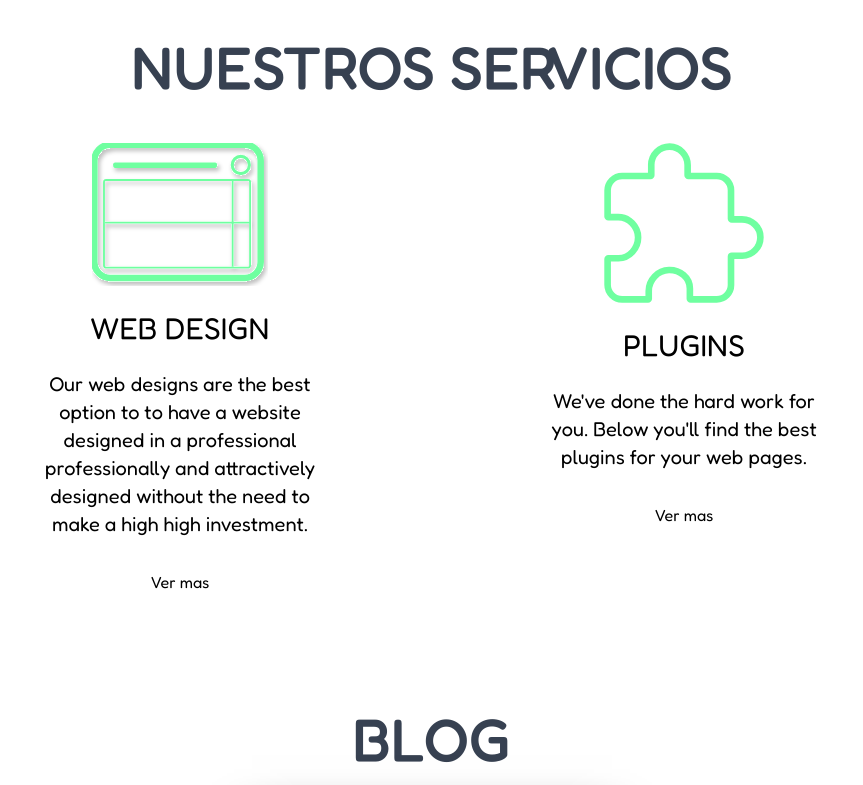
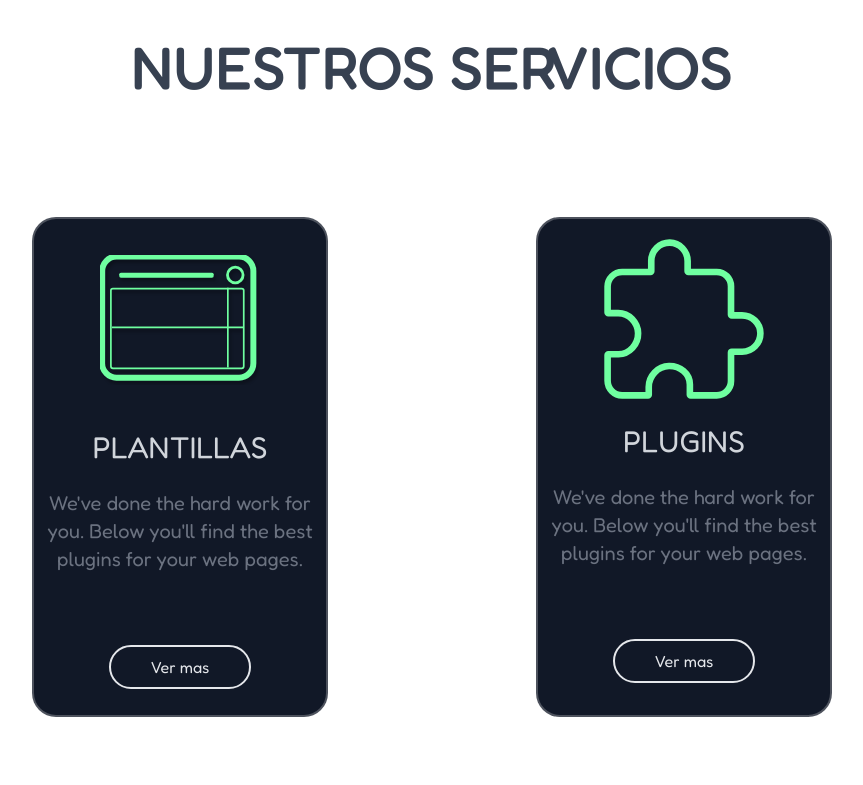
Before and after one commit to Jeremy-434/design-ship-app, a website: page public/index.html in a window 1280 px wide. Shown: the part 800-1585 px from the top of the page, without its empty margins (208-1071 px from the left). Drawn offline with nearby package versions, Linux system fonts and the light colour scheme.

Commit message:
update code index

```diff
--- a/public/index.html
+++ b/public/index.html
@@ -112,36 +112,35 @@
 	<img src="./imgs/white.svg" id="foto" alt="hero" class="w-full h-full object-cover object-center dark:hidden ">
 <!-- fin imagen de fondo -->
 
-	<div class="container mx-auto px-10 pt-10 text-center">
+	<div class="container mx-auto px-10 pt-10 text-center ">
 			<h1 class="text-6xl font-medium  text-center dark:text-gray-300 text-gray-700">NUESTROS SERVICIOS</h1>
 	</div><br>
 
 	<!-- cards section -->
-	<div class="grid overflow-hidden sm grid-cols-2 grid-rows-1 grid-flow-row text-center w-[800px] h-[500px] gap-52 mx-auto">
-		<div class="border-3 rounded-3xl border-2 border-white border-opacity-25
-			bg-white dark:bg-gradient-to-r dark:from-ship-purple-1 dark:to-ship-purple-2 dark:text-gray-300">
-			<img src="../public/plantillasweb/image/icons/ICONWEB.svg" class="w-44 mx-auto mt-5" alt=""><br>
-			<h2 class="text-3xl">WEB DESIGN</h2><br>
-			<p class="mx-auto text-xl">Our web designs
-				are the best option to
-				to have a website designed in a professional
-				professionally and attractively designed
-				without the need to make a high
-				high investment.
+	<div class="grid overflow-hidden sm grid-cols-2 grid-rows-1 grid-flow-row text-center w-[800px] h-[500px] gap-52 mx-auto mt-24 sm:grid-cols-2 sm:grid-rows-1">
+		<div class="border-3 rounded-3xl border-2 border-white border-opacity-25 dark:bg-gradient-to-r bg-gray-900 dark:from-ship-purple-1 dark:to-ship-purple-2 dark:text-gray-300 ">
+			<img src="../public/plantillasweb/image/icons/ICONWEB.svg" class="w-40 mx-auto mt-9 justify-center " alt=""><br>
+			<h2 class="text-3xl text-gray-300 mt-5">PLANTILLAS</h2><br>
+			<p class="mx-2 text-xl text-gray-500 dark:text-gray-300">We've done the hard work for you.
+				Below you'll find the best
+				plugins for your web pages.
 			</p><br>
-			<button class="bg-white dark:bg-gradient-to-r dark:from-ship-purple-1 dark:to-ship-purple-2 dark:text-gray-300 px-10 py-2 rounded-3xl">Ver mas</button>
+			<a href="../public/plantillasweb/plantillas.html">
+			<button class="border-2 text-gray-200 dark:bg-gradient-to-r dark:from-ship-purple-1 dark:to-ship-purple-2 dark:text-gray-300 px-10 py-2 rounded-3xl mt-12 hover:bg-slate-300 hover:text-black dark:hover:text-sky-400 dark:hover:border-sky-400 ">Ver mas</button>
+			</a>
 		</div>
 
 
-		<div class="border-3 rounded-3xl border-2 border-white border-opacity-25
-			bg-white dark:bg-gradient-to-r dark:from-ship-purple-1 dark:to-ship-purple-2 dark:text-gray-300">
-			<img src="../public/plugins/images/icons/puzzle-icon.svg" class="w-40 mx-auto mt-5" alt=""><br>
-			<h2 class="text-3xl">PLUGINS</h2><br>
-			<p class="mx-2 text-xl">We've done the hard work for you.
+		<div class="border-3 rounded-3xl border-2 border-white border-opacity-25 bg-gray-900 dark:bg-gradient-to-r dark:from-ship-purple-1 dark:to-ship-purple-2 dark:text-gray-300">
+			<img src="../public/plugins/images/icons/puzzle-icon.svg" class="w-40 mx-auto mt-5 justify-center" alt=""><br>
+			<h2 class="text-3xl text-gray-300">PLUGINS</h2><br>
+			<p class="mx-2 text-xl text-gray-500 dark:text-gray-300">We've done the hard work for you.
 				Below you'll find the best
 				plugins for your web pages.
 			</p><br>
-			<button class="bg-white dark:bg-gradient-to-r dark:from-ship-purple-1 dark:to-ship-purple-2 dark:text-gray-300 px-10 py-2 rounded-3xl">Ver mas<button>
+			<a href="../public/plugins/plugins.html">
+			<button class="border-2 text-gray-200 dark:bg-gradient-to-r dark:from-ship-purple-1 dark:to-ship-purple-2 dark:text-gray-300 px-10 py-2 rounded-3xl mt-12 hover:bg-slate-300 hover:text-black dark:hover:text-sky-400 dark:hover:border-sky-400 ">Ver mas</button>
+			</a>
 		</div>
 	</div><br>
 	<!-- end of section cards -->
@@ -252,8 +251,8 @@
 
 	<!-- partners -->
 	<div class="container mx-auto px-10 pt-28">
-		<div class="grid grid-cols-1 md:grid-cols-2 lg:grid-cols-3 gap-4">
-			<div class="bg-gray-900 rounded-lg shadow-black shadow-2xl p-4">
+		<div class="grid grid-cols-1 md:grid-cols-2 lg:grid-cols-3 gap-4 sm:grid-cols-2 sm:grid-rows-1">
+			<div class="bg-gray-900 rounded-lg shadow-black shadow-2xl p-4 mt-11">
 				<div class="flex justify-center md:justify-end -mt-16">
 					<img class="w-15 h-20 object-cover " src="./imgs/adobe crative.svg" alt="">
 				</div>
@@ -265,7 +264,7 @@
 					<a href="https://www.adobe.com/" class="text-xl font-medium text-violet-900 hover:text-sky-900 dark:text-violet-400 dark:hover:text-sky-400">Ver más</a>
 				</div>
 			</div>
-			<div class="bg-gray-900 rounded-lg shadow-black shadow-2xl  p-4">
+			<div class="bg-gray-900 rounded-lg shadow-black shadow-2xl  p-4 mt-11">
 				<div class="flex justify-center md:justify-end -mt-16">
 					<img class="w-15 h-24 object-cover mt-[-0.9em] shadow-black" src="./imgs/figma.svg" alt="">
 				</div>
@@ -277,7 +276,7 @@
 					<a href="https://www.figma.com/" class="text-xl font-medium text-violet-900 hover:text-sky-900 dark:text-violet-400 dark:hover:text-sky-400 pt-5">Ver más</a>
 				</div>
 			</div>
-			<div class="bg-gray-900 rounded-lg  p-4 shadow-black shadow-2xl ">
+			<div class="bg-gray-900 rounded-lg  p-4 shadow-black shadow-2xl mt-11">
 				<div class="flex justify-center md:justify-end -mt-16">
 					<img class="w-15 h-24 object-cover mt-[-0.9em]" src="./imgs/corel.svg" alt="">
 				</div>
```
Also changed, not shown: public/build/styles.css.
